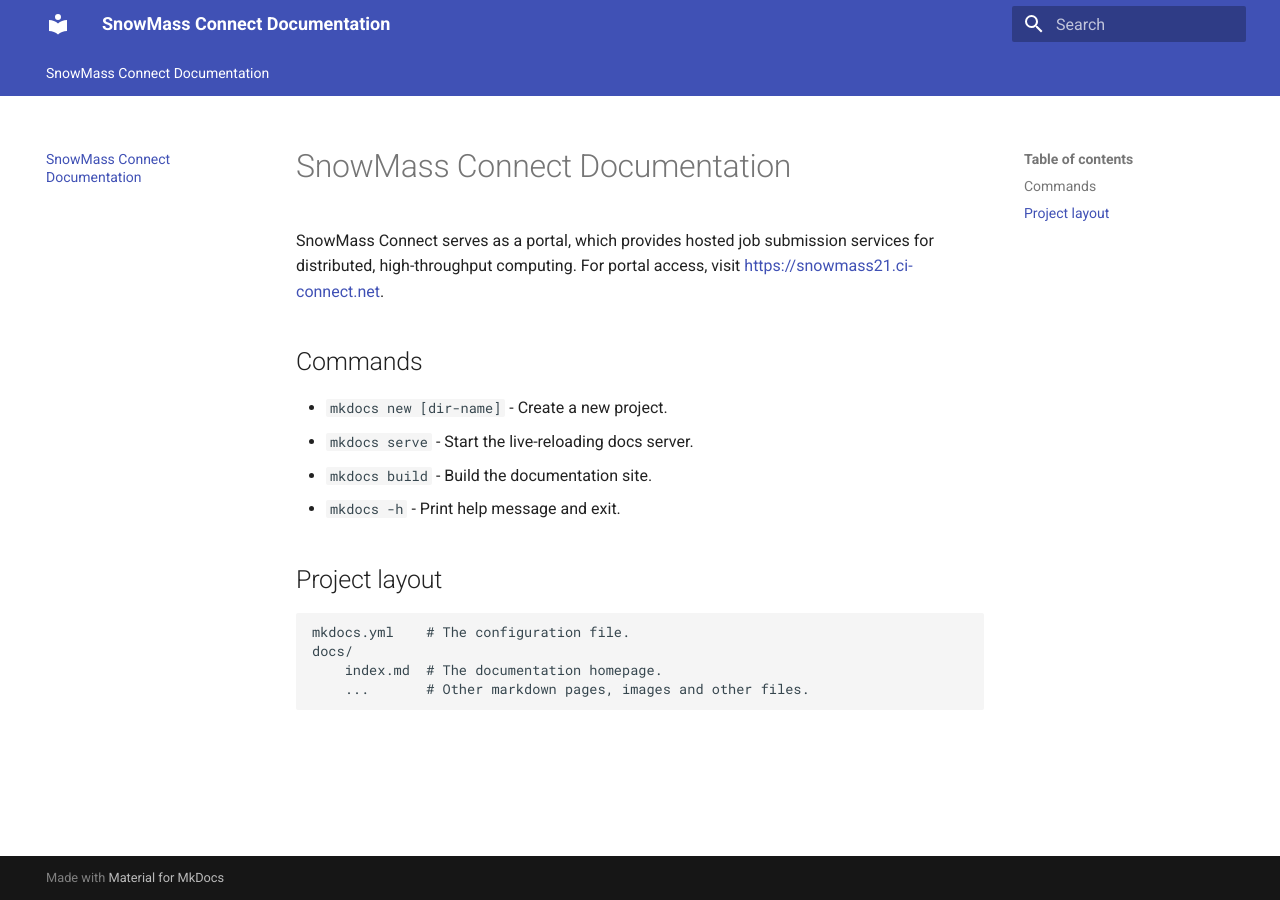
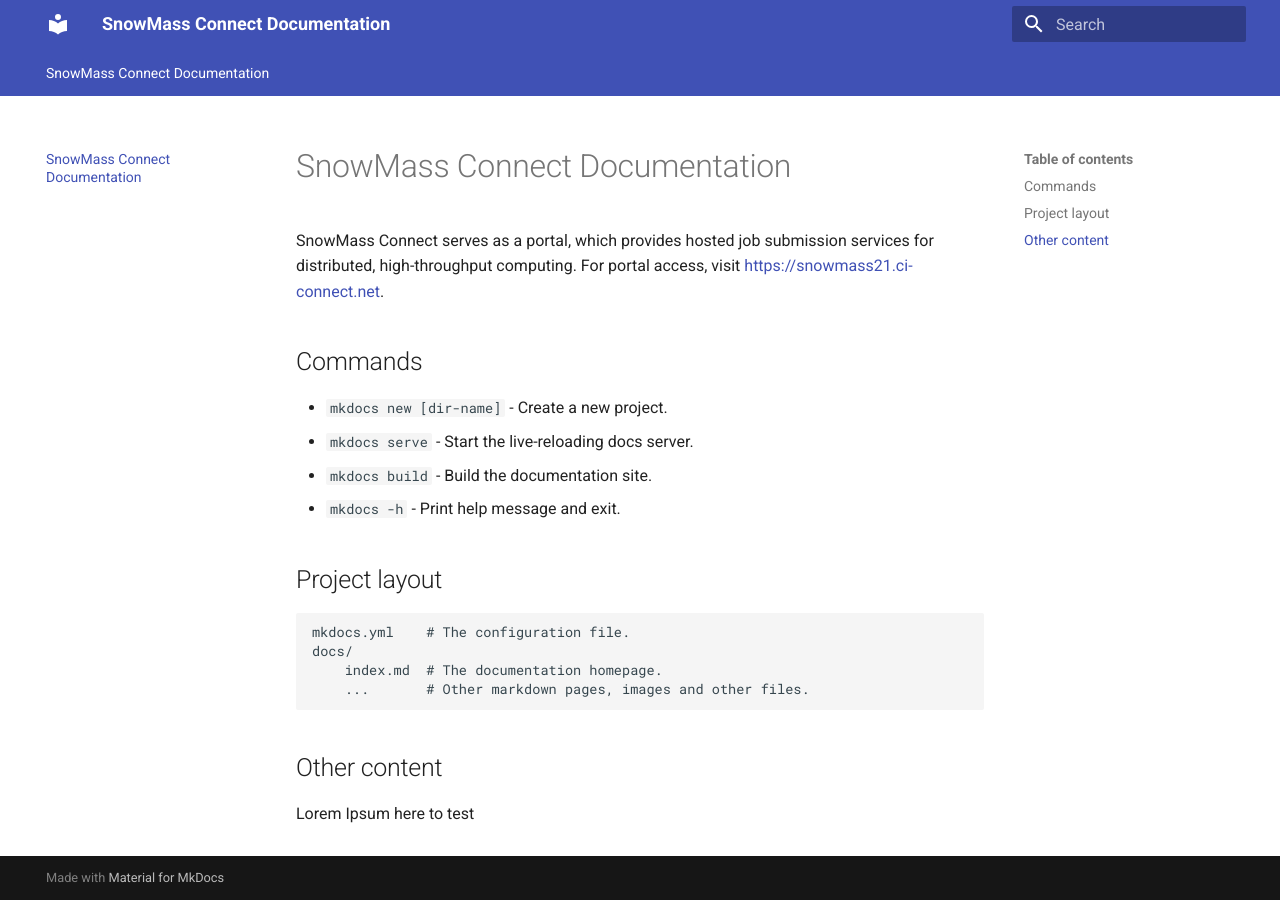
Before and after one commit to ppaschos/snowmass-connect-docs, an MkDocs documentation site: the page built from docs/index.md, in a window 1280 px wide. Built offline with MkDocs 1.6.1 and Material for MkDocs 9.7.7, drawn with Linux system fonts in a browser that asks for light colours.

Commit message:
testing static updates

```diff
--- a/docs/index.md
+++ b/docs/index.md
@@ -16,3 +16,6 @@
     docs/
         index.md  # The documentation homepage.
         ...       # Other markdown pages, images and other files.
+
+## Other content
+Lorem Ipsum here to test
```
